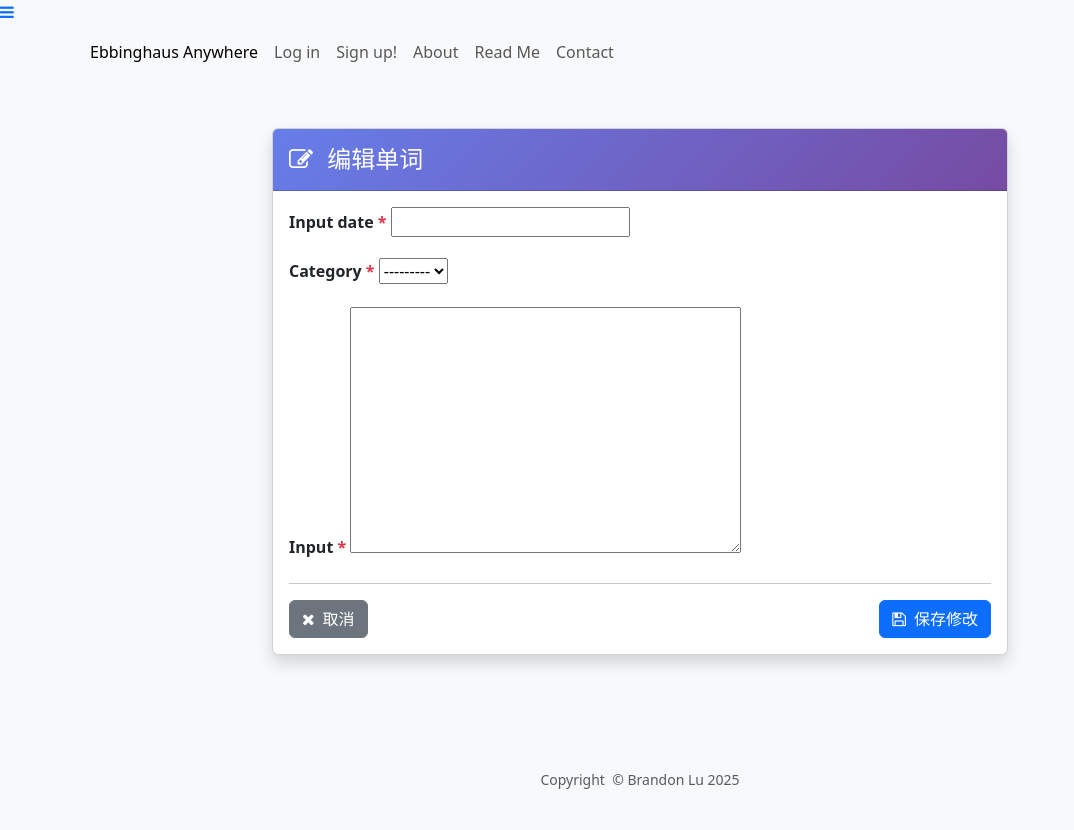
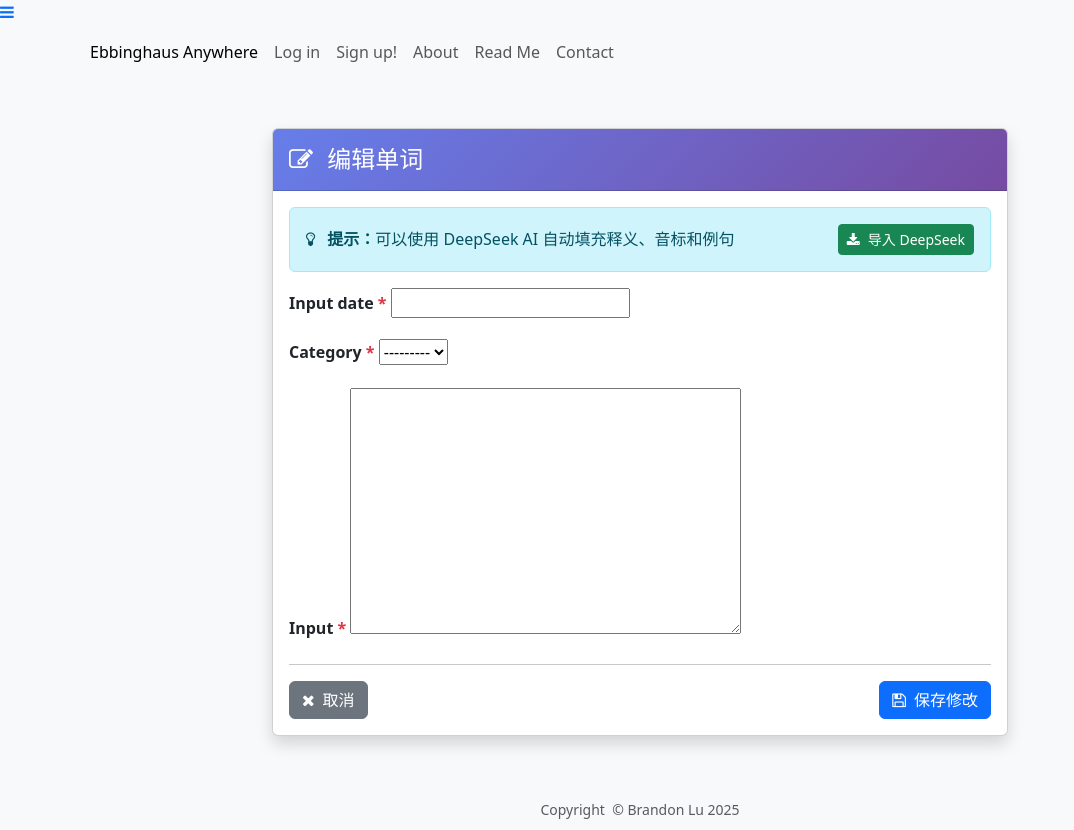
Before and after one commit to myGitToy/EbbinghausAnywhere, a Django app: template EAW/templates/item_form.html in a window 1280 px wide. Shown: the whole page, without its empty margins (0-1074 px from the left). Before the commit the page ends 789 px from the top, so only its background shows below. Run offline with Django 4.2, Linux system fonts and the light colour scheme; the template is opened without the code that fills it: values that come from a table or form of the project are taken from there, others are empty; some libraries are stand-ins or nearby versions.

Commit message:
增加在单词卡中能一键导入deepseek释义的功能

```diff
--- a/EAW/templates/item_form.html
+++ b/EAW/templates/item_form.html
@@ -13,7 +13,23 @@
                     </h4>
                 </div>
                 <div class="card-body">
-                    <form method="post">
+                    <!-- DeepSeek 导入按钮 -->
+                    <div class="alert alert-info d-flex justify-content-between align-items-center mb-3">
+                        <div>
+                            <i class="fa fa-lightbulb-o me-2"></i>
+                            <strong>提示：</strong>可以使用 DeepSeek AI 自动填充释义、音标和例句
+                        </div>
+                        <button type="button" class="btn btn-success btn-sm" id="deepseek-import-btn">
+                            <i class="fa fa-download me-2"></i>导入 DeepSeek
+                        </button>
+                    </div>
+
+                    <!-- 加载提示 -->
+                    <div class="alert alert-warning d-none" id="loading-alert">
+                        <i class="fa fa-spinner fa-spin me-2"></i>正在查询 DeepSeek API，请稍候...
+                    </div>
+
+                    <form method="post" id="item-form">
                         {% csrf_token %}
 
                         {% if form.non_field_errors %}
@@ -75,4 +91,96 @@ select.form-control {
     max-width: 300px;
 }
 </style>
+
+<script>
+document.addEventListener('DOMContentLoaded', function() {
+    const deepseekBtn = document.getElementById('deepseek-import-btn');
+    const loadingAlert = document.getElementById('loading-alert');
+    const itemField = document.querySelector('input[name="item"]');
+
+    if (deepseekBtn) {
+        deepseekBtn.addEventListener('click', function() {
+            const word = itemField ? itemField.value.trim() : '';
+
+            if (!word) {
+                alert('请先输入单词名称！');
+                itemField.focus();
+                return;
+            }
+
+            // 显示加载状态
+            deepseekBtn.disabled = true;
+            deepseekBtn.innerHTML = '<i class="fa fa-spinner fa-spin me-2"></i>查询中...';
+            loadingAlert.classList.remove('d-none');
+
+            // 调用 DeepSeek API
+            fetch('{% url "deepseek-query" %}', {
+                method: 'POST',
+                headers: {
+                    'Content-Type': 'application/json',
+                    'X-CSRFToken': '{{ csrf_token }}'
+                },
+                body: JSON.stringify({ word: word })
+            })
+            .then(response => response.json())
+            .then(data => {
+                if (data.success && data.data) {
+                    const queryData = data.data;
+
+                    // 填充音标
+                    const ukPhoneticField = document.querySelector('input[name="uk_phonetic"]');
+                    const usPhoneticField = document.querySelector('input[name="us_phonetic"]');
+
+                    if (ukPhoneticField && queryData.uk_phonetic) {
+                        ukPhoneticField.value = queryData.uk_phonetic;
+                    }
+                    if (usPhoneticField && queryData.us_phonetic) {
+                        usPhoneticField.value = queryData.us_phonetic;
+                    }
+
+                    // 构建内容（释义 + 例句）
+                    let content = '';
+
+                    if (queryData.meaning) {
+                        content += '释义: ' + queryData.meaning + '\n\n';
+                    }
+
+                    if (queryData.example_sentences && queryData.example_sentences.length > 0) {
+                        content += '例句:\n';
+                        queryData.example_sentences.forEach((example, index) => {
+                            content += (index + 1) + '. ' + example.english + '\n';
+                            content += example.chinese + '\n';
+                            if (index < queryData.example_sentences.length - 1) {
+                                content += '\n';
+                            }
+                        });
+                    }
+
+                    // 填充内容
+                    const contentField = document.querySelector('textarea[name="content"]');
+                    if (contentField) {
+                        contentField.value = content;
+                    }
+
+                    // 成功提示
+                    alert('✅ DeepSeek 数据已成功导入！\n\n已填充：\n- 音标\n- 释义\n- 例句\n\n请检查并保存。');
+
+                } else {
+                    alert('❌ 查询失败：' + (data.error || '未知错误'));
+                }
+            })
+            .catch(error => {
+                console.error('Error:', error);
+                alert('❌ 网络错误或服务器异常');
+            })
+            .finally(() => {
+                // 恢复按钮状态
+                deepseekBtn.disabled = false;
+                deepseekBtn.innerHTML = '<i class="fa fa-download me-2"></i>导入 DeepSeek';
+                loadingAlert.classList.add('d-none');
+            });
+        });
+    }
+});
+</script>
 {% endblock %}
```
